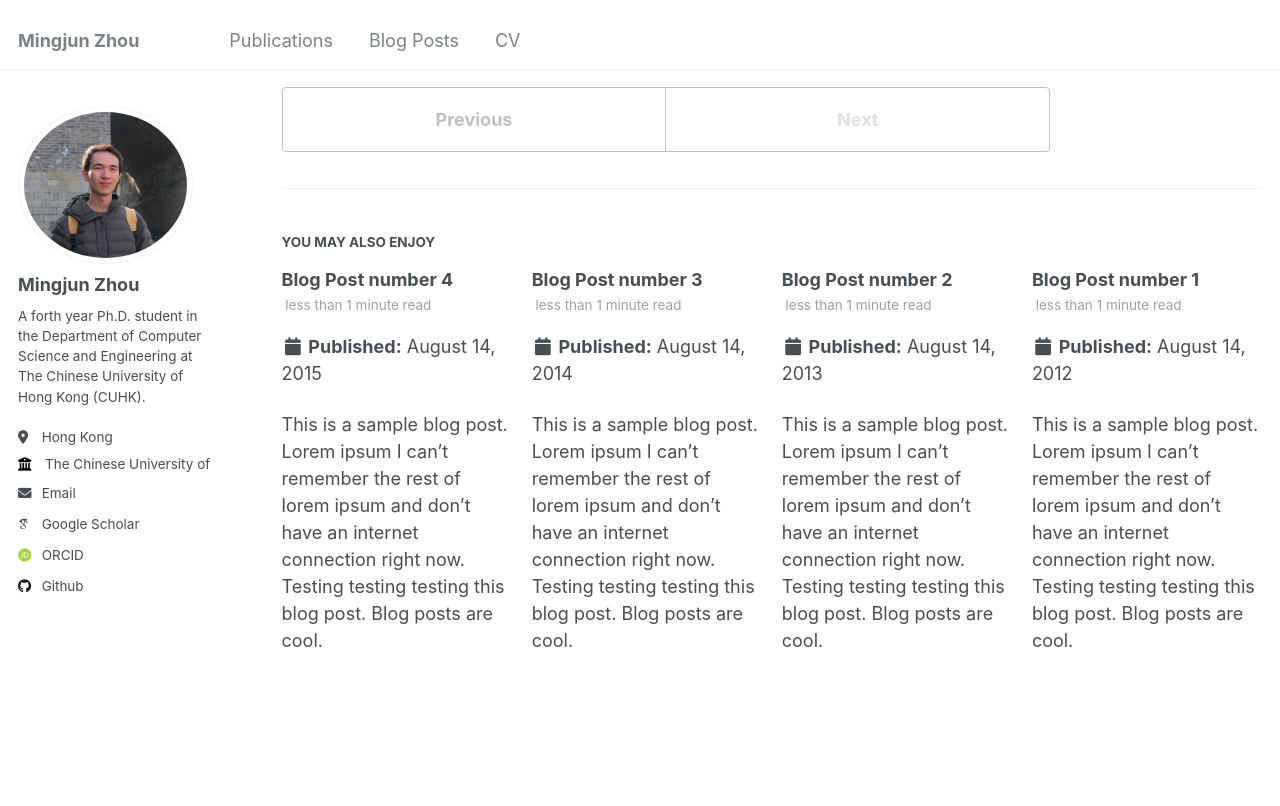
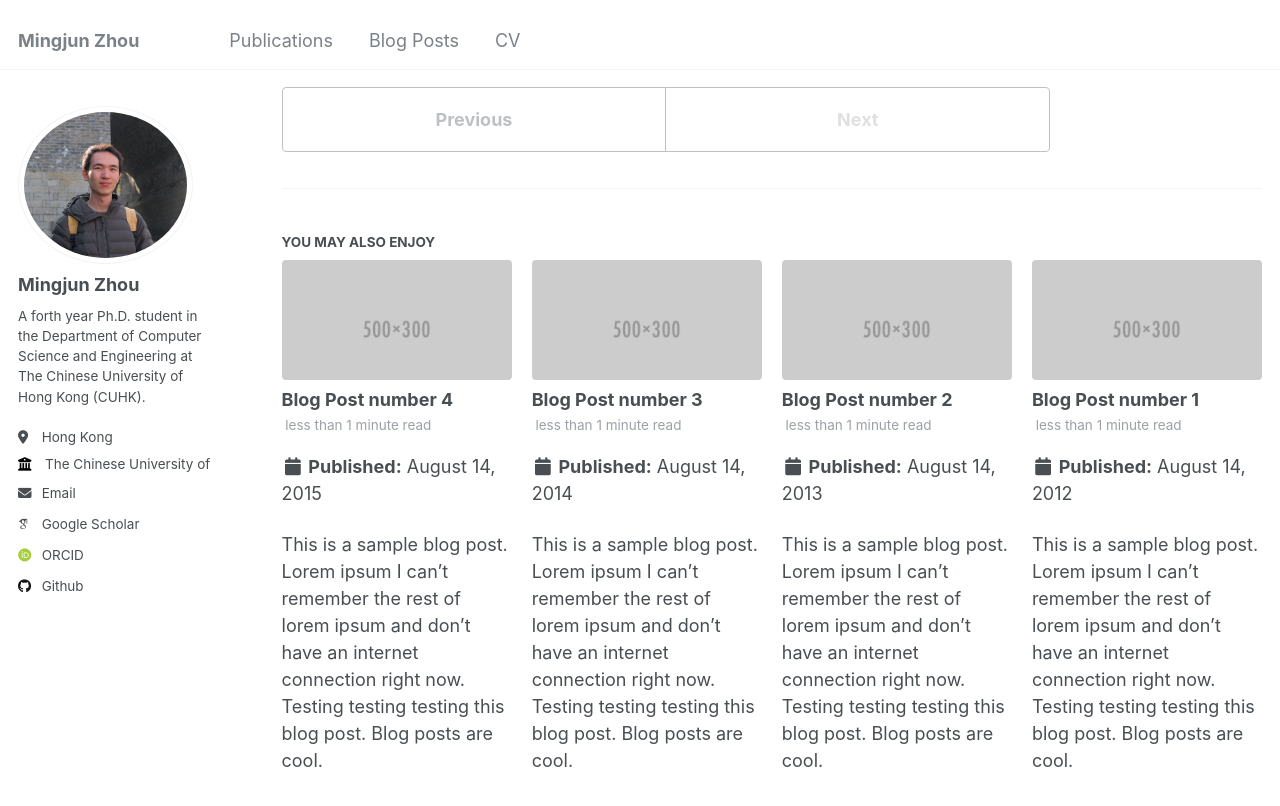
Before and after one commit to Zhmjharmgal/Zhmjharmgal.github.io, a Jekyll site: the page built from _posts/2199-01-01-future-post.md, in a window 1280 px wide and 900 px high, scrolled down 506 px. Shown: the top 806 px of the window. Built offline with Jekyll 4.4.1, drawn with Linux system fonts in a browser that asks for light colours; some web fonts are replaced.

Commit message:
add teaser image

```diff
--- a/_config.yml
+++ b/_config.yml
@@ -83,7 +83,7 @@ publication_category:
     title: 'Conference Papers'
 
 # Site Settings
-teaser                   :  # filename of teaser fallback teaser image placed in /images/, .e.g. "500x300.png"
+teaser                   : 500x300.png
 breadcrumbs              : false # true, false (default)
 words_per_minute         : 160
 future                   : true
```
